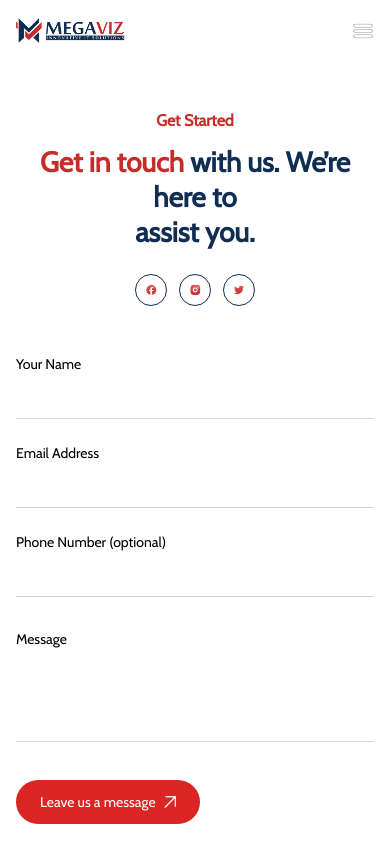
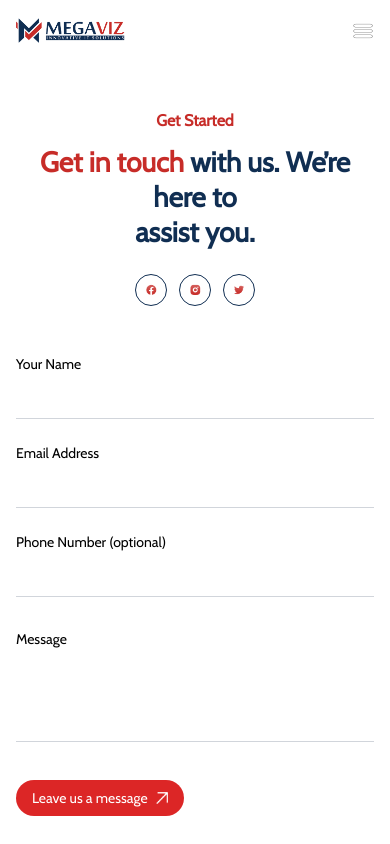
Before and after one commit to sohelx196/Megaviz-React-2025, a React (Vite) app: page /contactUs in a window 390 px wide. Shown: the top 844 px of the page. Built offline with nearby package versions, Linux system fonts and the light colour scheme.

Commit message:
social links added

```diff
--- a/src/components/ContactUs.jsx
+++ b/src/components/ContactUs.jsx
@@ -114,17 +114,20 @@ function ContactUs() {
     <button
         type="submit"
        disabled={isSending}
-              className={`font-cabin group flex items-center gap-2 ${
-                isSending ? "bg-gray-400" : "bg-red-600 hover:bg-red-700"
-              } text-white text-sm font-medium px-6 py-3 sm:py-4 rounded-full transition-colors duration-300`}
-            >
+        className={`font-cabin group flex items-center gap-2
+       ${isSending ? "bg-gray-400" : "bg-red-600 hover:bg-red-700"}
+        text-white text-sm font-medium
+          px-4 py-2 sm:px-5 sm:py-3 lg:px-6 lg:py-4
+         rounded-full transition-colors duration-300
+        sm:text-sm lg:text-base `}>
+
   {isSending ? "Sending..." : "Leave us a message"}
   <img
     src={arrowIcon}
     alt="Arrow"
-                className="w-3 h-3 transition-transform duration-300 group-hover:rotate-45"
-              />
+    className="w-3 h-3 transition-transform duration-300 group-hover:rotate-45" />
 </button>
+
           )}
         </form>
       </section>
--- a/src/components/Footer.jsx
+++ b/src/components/Footer.jsx
@@ -13,11 +13,12 @@ function Footer() {
       <div className="max-w-7xl mx-auto flex flex-col lg:flex-row justify-between gap-16 lg:gap-24">
         {/* Logo + Description */}
         <div className="w-full lg:max-w-sm text-center lg:text-left">
+          <Link to='/'>
           <img
             src={megavizLogo}
             alt="Megaviz Logo"
             className="mb-4 mx-auto lg:mx-0 w-32 h-auto md:w-36 lg:w-40 lg:h-10"/>
-
+            </Link>
           <p className="font-poppins  text-gray-600 text-xs sm:text-sm  max-w-xs mx-auto lg:mx-0 ">
             MegaViz helps enterprises to assess their current IT Infrastructure and evaluates whether an upgrade is required to justify their business needs.
           </p>
@@ -71,11 +72,11 @@ function Footer() {
       {/* Bottom Footer */}
       <div className="max-w-7xl mx-auto flex flex-col lg:flex-row justify-between items-center text-sm text-[#505A71] gap-4 text-center lg:text-left">
         <p className="font-inter max-w-md lg:max-w-none">
-          Copyright &copy;2025 <span className="text-[#363D4F]">Megaviz.com</span>
+          Copyright &copy;2025 <span className="text-[#363D4F]">Megaviz. Designed by <span className='text-red-600'><Link to='/'>MegaViz</Link></span></span>
         </p>
         <div className="flex gap-3">
           <a
-            href="https://facebook.com"
+            href="https://www.facebook.com/megavizco/"
             target="_blank"
             rel="noopener noreferrer"
             className="hover:border hover:border-[#002699] w-10 transition-all duration-300 h-10 rounded-full border border-gray-200 flex items-center justify-center"
@@ -83,7 +84,7 @@ function Footer() {
             <img src={facebookIcon} alt="facebook-icon" className="w-6 h-6" />
           </a>
           <a
-            href="https://twitter.com"
+            href="https://x.com/megavizco"
             target="_blank"
             rel="noopener noreferrer"
             className="hover:border hover:border-[#002699] w-10 transition-all duration-300 h-10 rounded-full border border-gray-200 flex items-center justify-center"
@@ -91,7 +92,7 @@ function Footer() {
             <img src={twitterIcon} alt="twitter-icon" className="w-6 h-6" />
           </a>
           <a
-            href="https://instagram.com"
+            href="https://www.instagram.com/megavizco/"
             target="_blank"
             rel="noopener noreferrer"
             className="hover:border hover:border-[#002699] w-10 transition-all duration-300 h-10 rounded-full border border-gray-200 flex items-center justify-center"
--- a/src/components/Homepage.jsx
+++ b/src/components/Homepage.jsx
@@ -230,7 +230,7 @@ function Homepage() {
           <span className="text-[#0F2B59]">Our</span> <span className="text-red-600">Services</span>
         </h2>
         <p className="font-cabin text-[#000000BF] font-normal mb-12 max-w-lg mx-auto text-center leading-[1.6]">
-          We are pioneers of the digital approach, using leading-edge technology to simplify procedures and apply executive for your business.
+          Start your amazing IT experience with us.
         </p>
 
         {/* Cards Grid */}
@@ -402,9 +402,9 @@ function Homepage() {
           Meet Our<span className="text-red-600"> Clients</span>
         </h2>
         <p className="font-cabin text-[#696969] mt-4 text-base sm:text-lg font-normal">
-          We are proud to collaborate with leading names in the software industry,
+        We have earned the trust of 100's of customers,
           <span className="block">
-            ensuring you get the best tools for your business and creative needs.
+            including these fine companies
           </span>
         </p>
       </div>
--- a/src/components/Services.jsx
+++ b/src/components/Services.jsx
@@ -56,7 +56,7 @@ function Services() {
             {/* Overlay Card */}
             <div
               className="absolute w-[90px] sm:w-[110px] md:w-[130px] lg:w-[230px] xl:w-[310px]
-                         top-[23%] left-[13%] -translate-x-1/2 -translate-y-1/2">
+                         top-[24%] left-[13%] -translate-x-1/2 -translate-y-1/2">
               <img
                 src={clientCardImg}
                 alt="Client Card"
```
Lines whose indentation alone changed are shown as unchanged.
